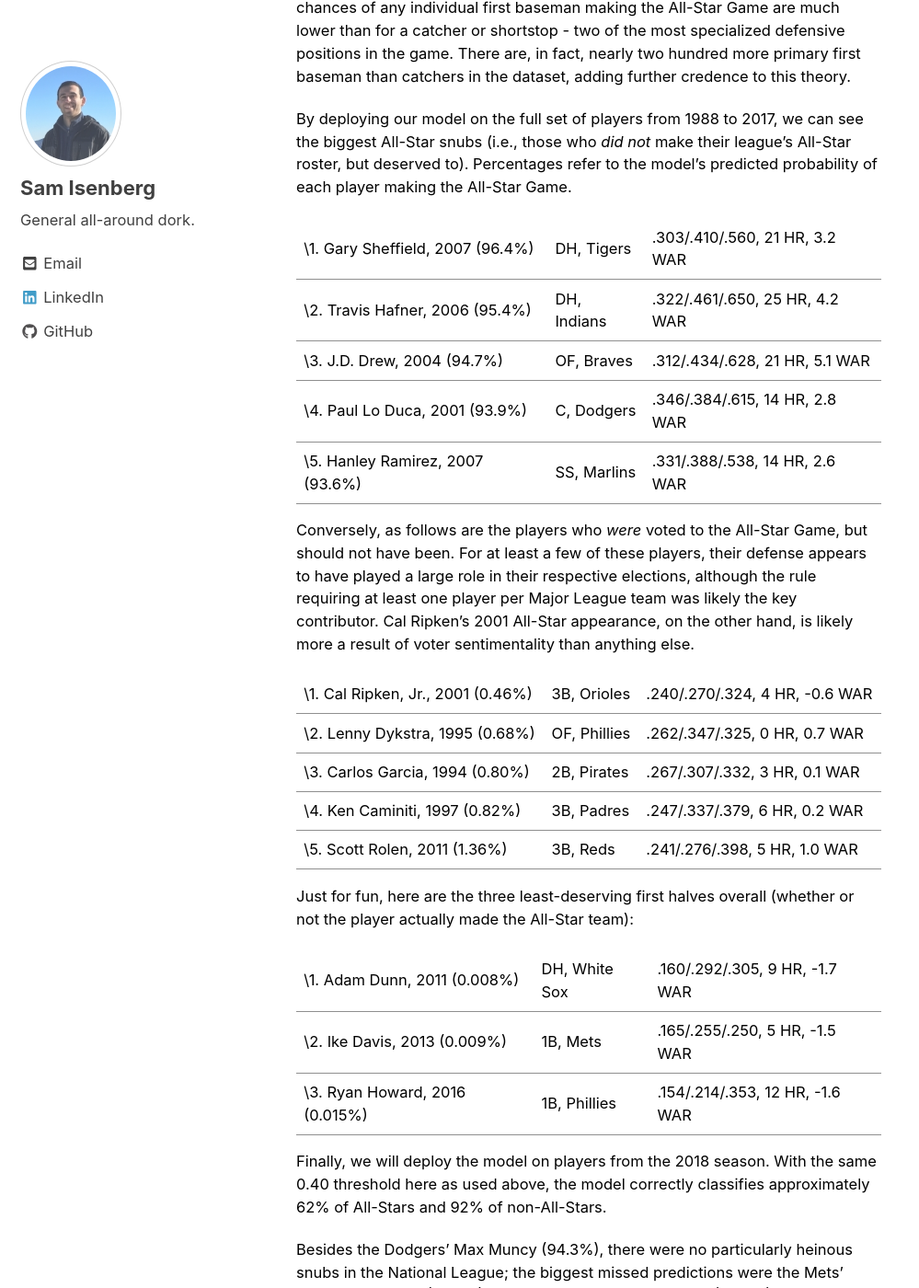
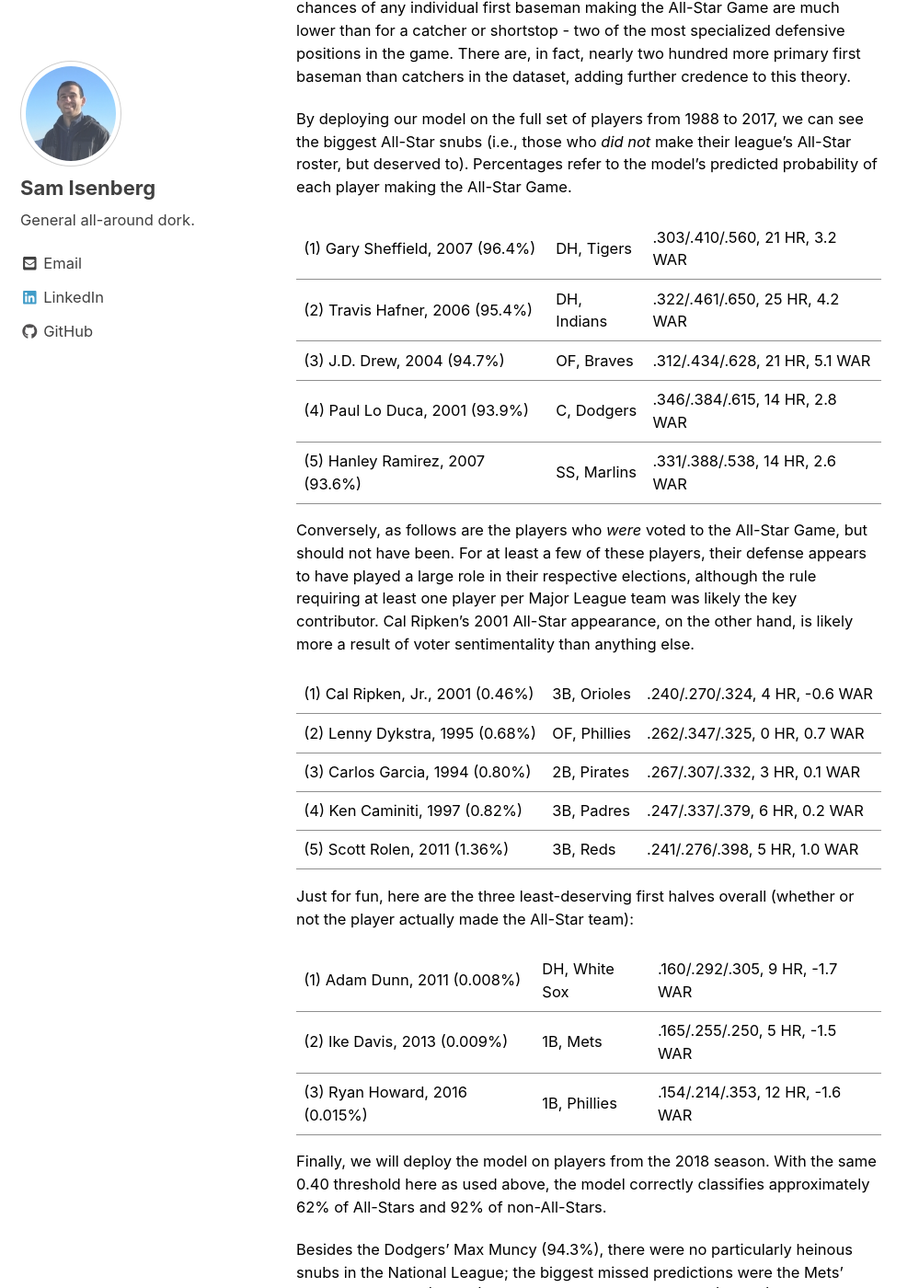
Before and after one commit to saisenberg/saisenberg.github.io, a Jekyll site: the page built from _posts/2018-10-22-mlb-asg.md, in a window 1280 px wide and 1400 px high, scrolled down 3961 px. Shown: the whole window at 92% size, without its empty margins (0-999 px from the left). Built offline with Jekyll 4.4.1, drawn with Linux system fonts in a browser that asks for light colours; nearby versions of some CDN libraries; some of the changed text lies outside the part shown.

```diff
--- a/CHANGELOG (SI).txt
+++ b/CHANGELOG (SI).txt
@@ -1,6 +1,6 @@
 CHANGELOG
 
-0.31-0.32
+0.31-0.33
 - linkedin links on world-progress
 - added mlb-asg post, updated formatting
 
--- a/_posts/2018-10-22-mlb-asg.md
+++ b/_posts/2018-10-22-mlb-asg.md
@@ -61,25 +61,25 @@ Additionally, first basemen and designated hitters are the least likely to make
 
 By deploying our model on the full set of players from 1988 to 2017, we can see the biggest All-Star snubs (i.e., those who *did not* make their league’s All-Star roster, but deserved to). Percentages refer to the model’s predicted probability of each player making the All-Star Game.
 
-\1. Gary Sheffield, 2007 (96.4%)  | DH, Tigers    | .303/.410/.560, 21 HR, 3.2 WAR
-\2. Travis Hafner, 2006 (95.4%)   | DH, Indians   | .322/.461/.650, 25 HR, 4.2 WAR
-\3. J.D. Drew, 2004 (94.7%)       | OF, Braves    | .312/.434/.628, 21 HR, 5.1 WAR
-\4. Paul Lo Duca, 2001 (93.9%)    | C, Dodgers    | .346/.384/.615, 14 HR, 2.8 WAR
-\5. Hanley Ramirez, 2007 (93.6%)  | SS, Marlins   | .331/.388/.538, 14 HR, 2.6 WAR
+(1) Gary Sheffield, 2007 (96.4%)  | DH, Tigers    | .303/.410/.560, 21 HR, 3.2 WAR
+(2) Travis Hafner, 2006 (95.4%)   | DH, Indians   | .322/.461/.650, 25 HR, 4.2 WAR
+(3) J.D. Drew, 2004 (94.7%)       | OF, Braves    | .312/.434/.628, 21 HR, 5.1 WAR
+(4) Paul Lo Duca, 2001 (93.9%)    | C, Dodgers    | .346/.384/.615, 14 HR, 2.8 WAR
+(5) Hanley Ramirez, 2007 (93.6%)  | SS, Marlins   | .331/.388/.538, 14 HR, 2.6 WAR
 
 Conversely, as follows are the players who *were* voted to the All-Star Game, but should not have been. For at least a few of these players, their defense appears to have played a large role in their respective elections, although the rule requiring at least one player per Major League team was likely the key contributor. Cal Ripken's 2001 All-Star appearance, on the other hand, is likely more a result of voter sentimentality than anything else.
 
-\1. Cal Ripken, Jr., 2001 (0.46%) | 3B, Orioles   | .240/.270/.324, 4 HR, -0.6 WAR
-\2. Lenny Dykstra, 1995 (0.68%)   | OF, Phillies  | .262/.347/.325, 0 HR, 0.7 WAR
-\3. Carlos Garcia, 1994 (0.80%)   | 2B, Pirates   | .267/.307/.332, 3 HR, 0.1 WAR
-\4. Ken Caminiti, 1997 (0.82%)    | 3B, Padres    | .247/.337/.379, 6 HR, 0.2 WAR
-\5. Scott Rolen, 2011 (1.36%)     | 3B, Reds      | .241/.276/.398, 5 HR, 1.0 WAR
+(1) Cal Ripken, Jr., 2001 (0.46%) | 3B, Orioles   | .240/.270/.324, 4 HR, -0.6 WAR
+(2) Lenny Dykstra, 1995 (0.68%)   | OF, Phillies  | .262/.347/.325, 0 HR, 0.7 WAR
+(3) Carlos Garcia, 1994 (0.80%)   | 2B, Pirates   | .267/.307/.332, 3 HR, 0.1 WAR
+(4) Ken Caminiti, 1997 (0.82%)    | 3B, Padres    | .247/.337/.379, 6 HR, 0.2 WAR
+(5) Scott Rolen, 2011 (1.36%)     | 3B, Reds      | .241/.276/.398, 5 HR, 1.0 WAR
 
 Just for fun, here are the three least-deserving first halves overall (whether or not the player actually made the All-Star team):
 
-\1. Adam Dunn, 2011 (0.008%)      | DH, White Sox | .160/.292/.305, 9 HR, -1.7 WAR
-\2. Ike Davis, 2013 (0.009%)      | 1B, Mets      | .165/.255/.250, 5 HR, -1.5 WAR
-\3. Ryan Howard, 2016 (0.015%)    | 1B, Phillies  | .154/.214/.353, 12 HR, -1.6 WAR
+(1) Adam Dunn, 2011 (0.008%)      | DH, White Sox | .160/.292/.305, 9 HR, -1.7 WAR
+(2) Ike Davis, 2013 (0.009%)      | 1B, Mets      | .165/.255/.250, 5 HR, -1.5 WAR
+(3) Ryan Howard, 2016 (0.015%)    | 1B, Phillies  | .154/.214/.353, 12 HR, -1.6 WAR
 
 Finally, we will deploy the model on players from the 2018 season. With the same 0.40 threshold here as used above, the model correctly classifies approximately 62% of All-Stars and 92% of non-All-Stars.
 
```
Also changed, not shown: other parts of _posts/2018-10-22-mlb-asg.md (+1 -1 lines).
